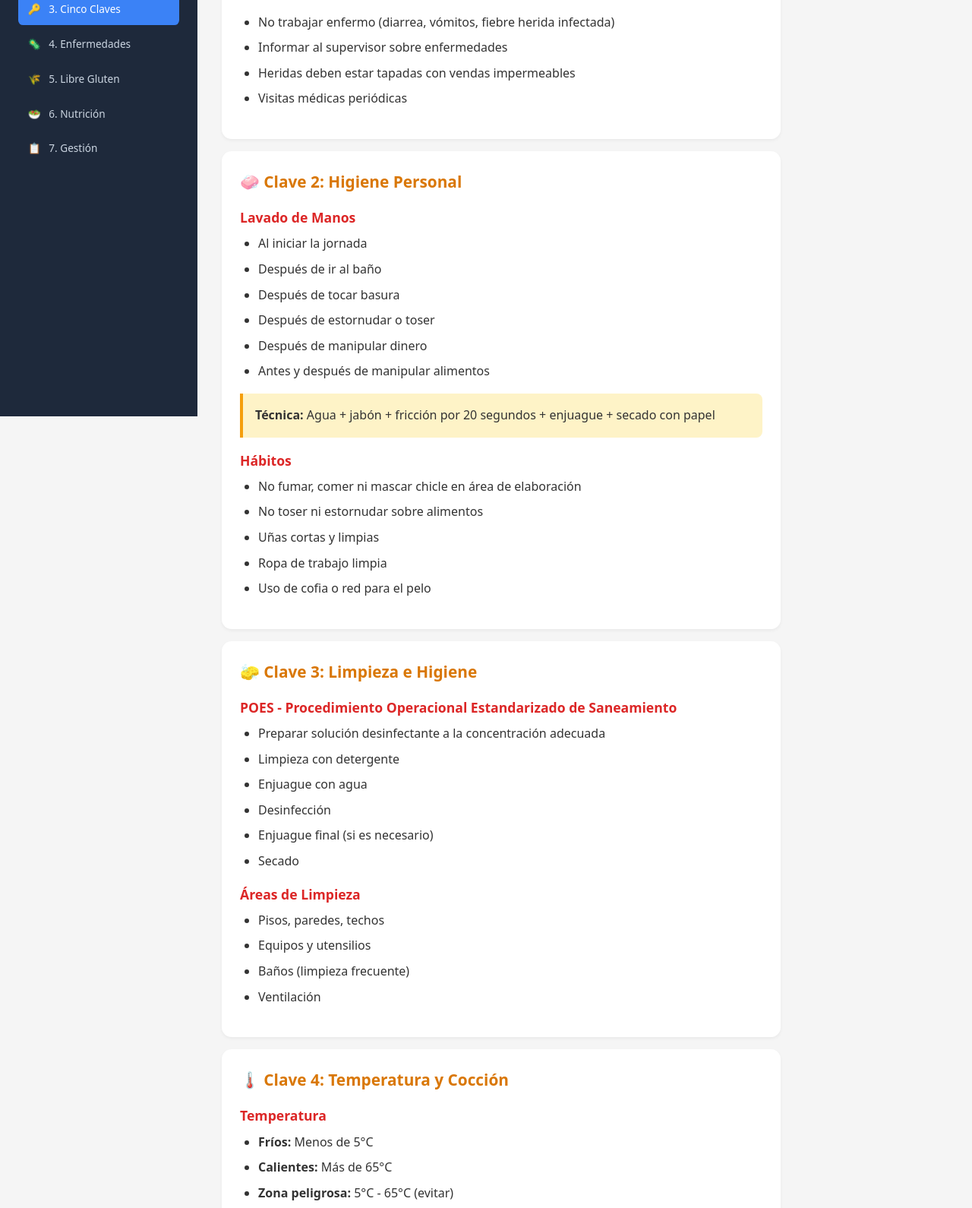
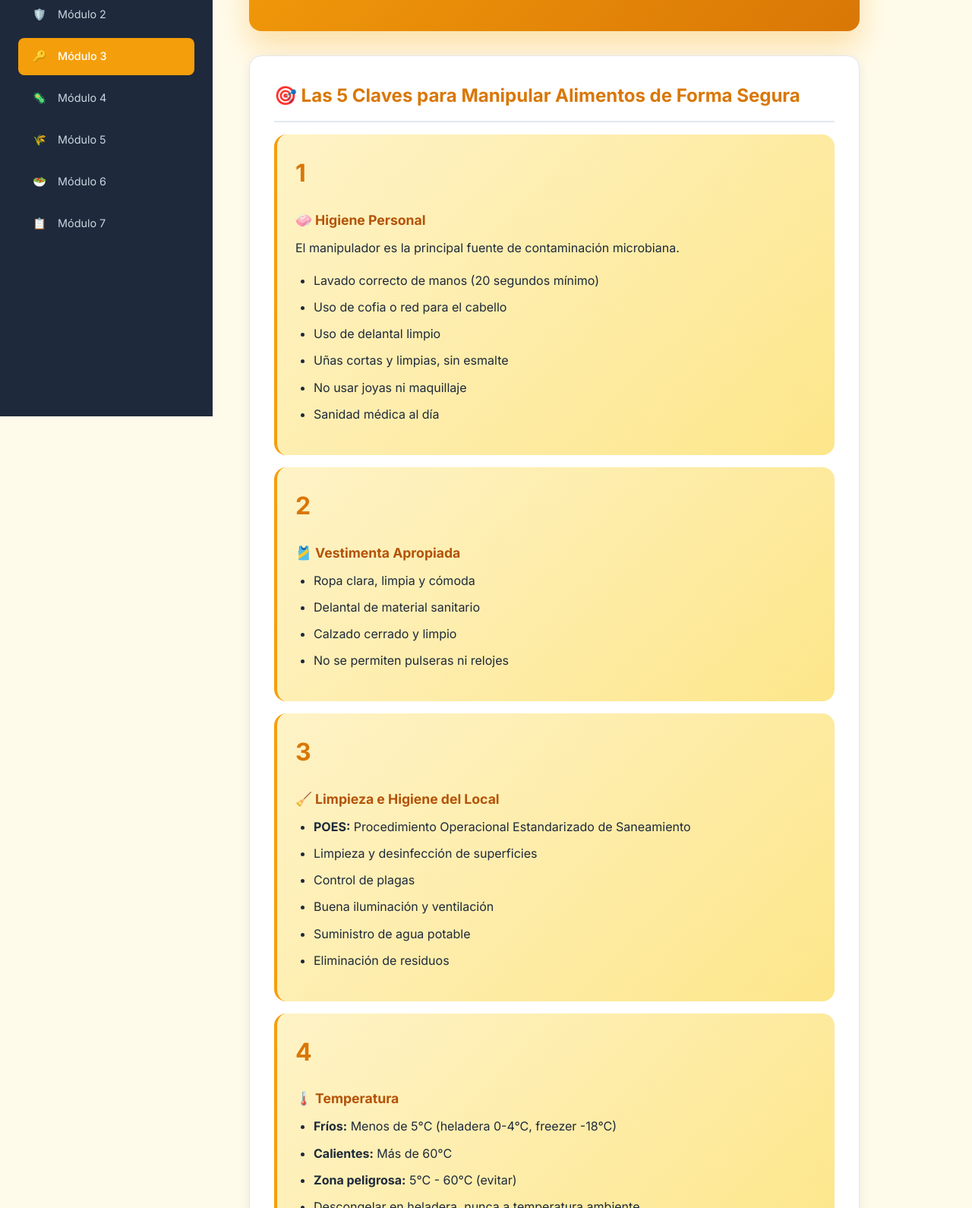
Before and after one commit to enrrutador/man.-de-alimentos, a plain HTML site: page modulo_03.html in a window 1280 px wide. Shown: the part 252-1842 px from the top of the page at 76% size. Drawn offline with Linux system fonts and the light colour scheme.

Commit message:
Add modulo_03.html to root

```diff
--- a/modulo_03.html
+++ b/modulo_03.html
@@ -4,148 +4,131 @@
     <meta charset="UTF-8">
     <meta name="viewport" content="width=device-width, initial-scale=1.0">
     <title>Módulo 3 - Cinco Claves | Curso de Manipulación</title>
+    <link href="https://fonts.googleapis.com/css2?family=Inter:wght@300;400;500;600;700&display=swap" rel="stylesheet">
     <style>
         *{margin:0;padding:0;box-sizing:border-box}
-        body{font-family:system-ui,-apple-system,sans-serif;line-height:1.6;color:#333;background:#f5f5f5}
+        body{font-family:'Inter',sans-serif;background:#fffbeb;color:#1e293b;line-height:1.7}
         .container{display:flex;min-height:100vh}
-        .sidebar{width:260px;background:#1e293b;color:#fff;padding:1.5rem;position:fixed;height:100vh;overflow-y:auto}
-        .sidebar h1{font-size:1rem;margin-bottom:.5rem;color:#60a5fa}
+        .sidebar{width:280px;background:#1e293b;color:#fff;position:fixed;height:100vh;overflow-y:auto;padding:1.5rem;z-index:100}
+        .sidebar h2{font-size:1.1rem;font-weight:700;margin-bottom:.5rem;color:#fbbf24}
         .sidebar p{font-size:.8rem;color:#94a3b8;margin-bottom:1.5rem}
-        .nav-label{font-size:.65rem;text-transform:uppercase;letter-spacing:1px;color:#64748b;margin:1rem 0 .5rem}
         .nav-list{list-style:none}
-        .nav-list li{margin:.3rem 0}
-        .nav-list a{display:block;padding:.6rem .8rem;border-radius:.4rem;color:#cbd5e1;text-decoration:none;font-size:.85rem;transition:.2s}
+        .nav-list li{margin:.4rem 0}
+        .nav-list a{display:flex;align-items:center;gap:.75rem;padding:.75rem 1rem;border-radius:.5rem;color:#cbd5e1;text-decoration:none;font-size:.9rem;transition:.2s}
         .nav-list a:hover{background:#334155}
-        .nav-list a.active{background:#3b82f6;color:#fff}
-        .nav-list .icon{display:inline-block;width:1.5rem}
-        .main{margin-left:260px;flex:1;padding:2rem;max-width:800px}
-        .hero{background:linear-gradient(135deg,#f59e0b,#ef4444);color:#fff;padding:2rem;border-radius:1rem;margin-bottom:1.5rem}
-        .hero small{display:block;opacity:.8;text-transform:uppercase;letter-spacing:1px;margin-bottom:.5rem}
-        .hero h1{font-size:1.8rem}
-        .card{background:#fff;padding:1.5rem;border-radius:.8rem;margin-bottom:1rem;box-shadow:0 2px 4px rgba(0,0,0,.05)}
-        .card h2{color:#d97706;font-size:1.3rem;margin-bottom:1rem}
-        .card h3{font-size:1.1rem;margin:1rem 0 .5rem;color:#dc2626}
+        .nav-list a.active{background:#f59e0b;color:#fff;font-weight:500}
+        .nav-icon{width:1.5rem;text-align:center}
+        .main{margin-left:280px;flex:1;padding:3rem;max-width:900px}
+        .hero{background:linear-gradient(135deg,#f59e0b,#d97706);color:#fff;padding:3rem;border-radius:1rem;margin-bottom:2rem;box-shadow:0 20px 40px rgba(245,158,11,.3)}
+        .hero small{display:block;font-size:.8rem;text-transform:uppercase;letter-spacing:2px;opacity:.9;margin-bottom:.5rem}
+        .hero h1{font-size:2.2rem;font-weight:700}
+        .card{background:#fff;padding:2rem;border-radius:1rem;margin-bottom:1.5rem;box-shadow:0 4px 15px rgba(0,0,0,.08);border:1px solid #e2e8f0}
+        .card h2{color:#d97706;font-size:1.5rem;margin-bottom:1rem;padding-bottom:.75rem;border-bottom:2px solid #e2e8f0}
+        .card h3{color:#b45309;font-size:1.1rem;margin:1.2rem 0 .5rem}
         .card p{margin-bottom:1rem}
         .card ul{margin-left:1.5rem;margin-bottom:1rem}
         .card li{margin-bottom:.5rem}
-        .highlight{background:#fef3c7;border-left:4px solid #f59e0b;padding:1rem;margin:1rem 0;border-radius:0 .5rem .5rem 0}
-        .nav-footer{display:flex;justify-content:space-between;margin-top:2rem;padding-top:1rem;border-top:1px solid #ddd}
-        .nav-footer a{padding:.6rem 1.2rem;background:#3b82f6;color:#fff;text-decoration:none;border-radius:.4rem}
-        @media(max-width:700px){.sidebar{display:none}.main{margin-left:0}}
+        .key-card{background:linear-gradient(135deg,#fef3c7,#fde68a);padding:1.5rem;border-radius:1rem;margin:1rem 0;border-left:4px solid #f59e0b}
+        .key-number{font-size:2rem;font-weight:800;color:#d97706;margin-bottom:.5rem}
+        .nav-footer{display:flex;justify-content:space-between;margin-top:3rem;padding-top:2rem;border-top:2px solid #e2e8f0}
+        .nav-btn{padding:.75rem 1.5rem;border-radius:.5rem;text-decoration:none;font-weight:500;transition:.2s}
+        .nav-btn.primary{background:#f59e0b;color:#fff}
+        .nav-btn.secondary{background:#e2e8f0;color:#475569}
+        @media(max-width:768px){.sidebar{display:none}.main{margin-left:0;padding:1.5rem}}
     </style>
 </head>
 <body>
     <div class="container">
         <aside class="sidebar">
-            <h1>📚 Manipulación de Alimentos</h1>
-            <p>Curso oficial Argentina</p>
-            <div class="nav-label">Módulos</div>
+            <h2>📚 Manipulación de Alimentos</h2>
+            <p>Curso oficial Argentina 2026</p>
             <ul class="nav-list">
-                <li><a href="modulo_01.html"><span class="icon">📘</span> 1. Conceptos</a></li>
-                <li><a href="modulo_02.html"><span class="icon">🛡️</span> 2. Alimentos Seguros</a></li>
-                <li><a href="modulo_03.html" class="active"><span class="icon">🔑</span> 3. Cinco Claves</a></li>
-                <li><a href="modulo_04.html"><span class="icon">🦠</span> 4. Enfermedades</a></li>
-                <li><a href="modulo_05.html"><span class="icon">🌾</span> 5. Libre Gluten</a></li>
-                <li><a href="modulo_06.html"><span class="icon">🥗</span> 6. Nutrición</a></li>
-                <li><a href="modulo_07.html"><span class="icon">📋</span> 7. Gestión</a></li>
+                <li><a href="index.html"><span class="nav-icon">🏠</span> Portada</a></li>
+                <li><a href="modulo_01.html"><span class="nav-icon">📘</span> Módulo 1</a></li>
+                <li><a href="modulo_02.html"><span class="nav-icon">🛡️</span> Módulo 2</a></li>
+                <li><a href="modulo_03.html" class="active"><span class="nav-icon">🔑</span> Módulo 3</a></li>
+                <li><a href="modulo_04.html"><span class="nav-icon">🦠</span> Módulo 4</a></li>
+                <li><a href="modulo_05.html"><span class="nav-icon">🌾</span> Módulo 5</a></li>
+                <li><a href="modulo_06.html"><span class="nav-icon">🥗</span> Módulo 6</a></li>
+                <li><a href="modulo_07.html"><span class="nav-icon">📋</span> Módulo 7</a></li>
             </ul>
         </aside>
         <main class="main">
             <div class="hero">
                 <small>Módulo 3</small>
-                <h1>Cinco Claves de la Inocuidad Alimentaria</h1>
+                <h1>🔑 Cinco Claves de la Inocuidad Alimentaria</h1>
             </div>
 
             <div class="card">
-                <h2>🔄 Clave 1: Salud del Manipulador</h2>
+                <h2>🎯 Las 5 Claves para Manipular Alimentos de Forma Segura</h2>
+
+                <div class="key-card">
+                    <div class="key-number">1</div>
+                    <h3>🧼 Higiene Personal</h3>
+                    <p>El manipulador es la principal fuente de contaminación microbiana.</p>
                     <ul>
-                    <li>No trabajar enfermo (diarrea, vómitos, fiebre herida infectada)</li>
-                    <li>Informar al supervisor sobre enfermedades</li>
-                    <li>Heridas deben estar tapadas con vendas impermeables</li>
-                    <li>Visitas médicas periódicas</li>
+                        <li>Lavado correcto de manos (20 segundos mínimo)</li>
+                        <li>Uso de cofia o red para el cabello</li>
+                        <li>Uso de delantal limpio</li>
+                        <li>Uñas cortas y limpias, sin esmalte</li>
+                        <li>No usar joyas ni maquillaje</li>
+                        <li>Sanidad médica al día</li>
                     </ul>
                 </div>
 
-            <div class="card">
-                <h2>🧼 Clave 2: Higiene Personal</h2>
-                <h3>Lavado de Manos</h3>
+                <div class="key-card">
+                    <div class="key-number">2</div>
+                    <h3>🎽 Vestimenta Apropiada</h3>
                     <ul>
-                    <li>Al iniciar la jornada</li>
-                    <li>Después de ir al baño</li>
-                    <li>Después de tocar basura</li>
-                    <li>Después de estornudar o toser</li>
-                    <li>Después de manipular dinero</li>
-                    <li>Antes y después de manipular alimentos</li>
-                </ul>
-                <div class="highlight">
-                    <strong>Técnica:</strong> Agua + jabón + fricción por 20 segundos + enjuague + secado con papel
-                </div>
-                <h3>Hábitos</h3>
-                <ul>
-                    <li>No fumar, comer ni mascar chicle en área de elaboración</li>
-                    <li>No toser ni estornudar sobre alimentos</li>
-                    <li>Uñas cortas y limpias</li>
-                    <li>Ropa de trabajo limpia</li>
-                    <li>Uso de cofia o red para el pelo</li>
+                        <li>Ropa clara, limpia y cómoda</li>
+                        <li>Delantal de material sanitario</li>
+                        <li>Calzado cerrado y limpio</li>
+                        <li>No se permiten pulseras ni relojes</li>
                     </ul>
                 </div>
 
-            <div class="card">
-                <h2>🧽 Clave 3: Limpieza e Higiene</h2>
-                <h3>POES - Procedimiento Operacional Estandarizado de Saneamiento</h3>
+                <div class="key-card">
+                    <div class="key-number">3</div>
+                    <h3>🧹 Limpieza e Higiene del Local</h3>
                     <ul>
-                    <li>Preparar solución desinfectante a la concentración adecuada</li>
-                    <li>Limpieza con detergente</li>
-                    <li>Enjuague con agua</li>
-                    <li>Desinfección</li>
-                    <li>Enjuague final (si es necesario)</li>
-                    <li>Secado</li>
-                </ul>
-                <h3>Áreas de Limpieza</h3>
-                <ul>
-                    <li>Pisos, paredes, techos</li>
-                    <li>Equipos y utensilios</li>
-                    <li>Baños (limpieza frecuente)</li>
-                    <li>Ventilación</li>
+                        <li><strong>POES:</strong> Procedimiento Operacional Estandarizado de Saneamiento</li>
+                        <li>Limpieza y desinfección de superficies</li>
+                        <li>Control de plagas</li>
+                        <li>Buena iluminación y ventilación</li>
+                        <li>Suministro de agua potable</li>
+                        <li>Eliminación de residuos</li>
                     </ul>
                 </div>
 
-            <div class="card">
-                <h2>🌡️ Clave 4: Temperatura y Cocción</h2>
-                <h3>Temperatura</h3>
+                <div class="key-card">
+                    <div class="key-number">4</div>
+                    <h3>🌡️ Temperatura</h3>
                     <ul>
-                    <li><strong>Fríos:</strong> Menos de 5°C</li>
-                    <li><strong>Calientes:</strong> Más de 65°C</li>
-                    <li><strong>Zona peligrosa:</strong> 5°C - 65°C (evitar)</li>
-                </ul>
-                <h3>Cocción</h3>
-                <ul>
-                    <li>Temperatura interna del alimento por encima de los 80°C</li>
-                    <li>Jugos claros en carnes</li>
-                    <li>Verduras blandas pero no deshechas</li>
-                </ul>
-                <h3>Descongelación</h3>
-                <ul>
-                    <li>En heladera (más seguro, planificar con anticipación)</li>
-                    <li>En microondas (usar función descongelar)</li>
-                    <li><strong>NUNCA</strong> a temperatura ambiente</li>
+                        <li><strong>Fríos:</strong> Menos de 5°C (heladera 0-4°C, freezer -18°C)</li>
+                        <li><strong>Calientes:</strong> Más de 60°C</li>
+                        <li><strong>Zona peligrosa:</strong> 5°C - 60°C (evitar)</li>
+                        <li>Descongelar en heladera, nunca a temperatura ambiente</li>
                     </ul>
                 </div>
 
-            <div class="card">
-                <h2>📦 Clave 5: Almacenamiento</h2>
-                <h3>Recepción</h3>
+                <div class="key-card">
+                    <div class="key-number">5</div>
+                    <h3>📦 Almacenamiento y Distribución</h3>
                     <ul>
-                    <li>Verificar temperatura de transporte</li>
-                    <li>Revisar fechas de vencimiento</li>
-                    <li>Verificar estado de empaques</li>
-                    <li>Rechazar productos en mal estado</li>
+                        <li>PEPS: Primero entra, primero sale</li>
+                        <li>Verificación de fechas de vencimiento</li>
+                        <li>Separar crudos de cocidos</li>
+                        <li>Alimentos envasados: leer etiquetas</li>
+                        <li>Transporte adecuado</li>
                     </ul>
-                <h3>Almacenamiento</h3>
-                <ul>
-                    <li>Primeras entradas, primeras salidas (PEPS)</li>
-                    <li>Productos perecederos: refrigeración/congelación</li>
-                    <li>Separar crudos de cocidos</li>
-                    <li>Congelados: -18°C</li>
-                    <li>Refrigerados: 0-5°C</li>
-                </
+                </div>
+            </div>
+
+            <div class="nav-footer">
+                <a href="modulo_02.html" class="nav-btn secondary">← Módulo 2</a>
+                <a href="modulo_04.html" class="nav-btn primary">Módulo 4 →</a>
+            </div>
+        </main>
+    </div>
+</body>
+</html>
```
Lines whose indentation alone changed are shown as unchanged.
